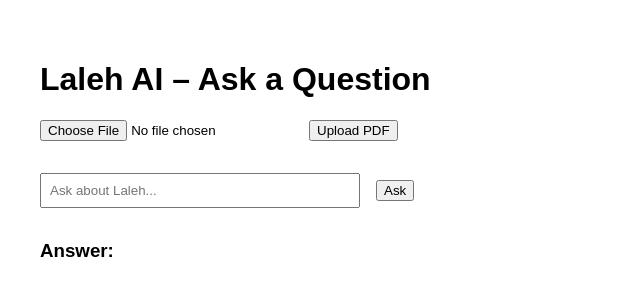
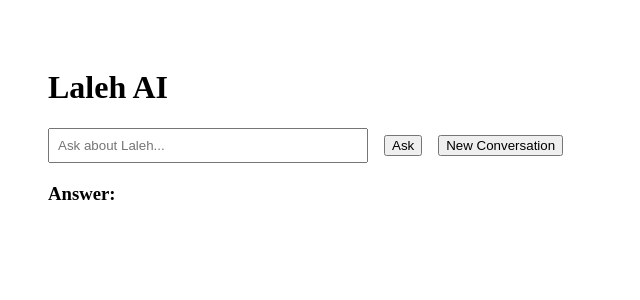
Before and after one commit to laleh-bakhtiar/laleh-ai, a Next.js app: page / in a window 1280 px wide. Shown: the top 300 px of the page, without its empty margins (0-640 px from the left). Built offline with nearby package versions, Linux system fonts and the light colour scheme.

Commit message:
removed Supabase and using OpenAI Vector Storage

```diff
--- /dev/null
+++ b/lib/openai.js
@@ -0,0 +1,5 @@
+import OpenAI from 'openai';
+
+const openai = new OpenAI({ apiKey: process.env.OPENAI_API_KEY });
+
+export default openai;
--- a/lib/supabase.js
+++ /dev/null
@@ -1,6 +0,0 @@
-// lib/supabase.js
-import { createClient } from '@supabase/supabase-js';
-
-const supabase = createClient(process.env.SUPABASE_URL, process.env.SUPABASE_ANON_KEY);
-
-export default supabase;
--- a/lib/utils.js
+++ /dev/null
@@ -1,12 +0,0 @@
-import OpenAI from 'openai';
-
-const openai = new OpenAI({ apiKey: process.env.OPENAI_API_KEY });
-
-export async function getEmbedding(text) {
-	const response = await openai.embeddings.create({
-		model: 'text-embedding-3-small',
-		input: text,
-	});
-
-	return response.data[0].embedding;
-}
--- a/pages/api/ask.js
+++ b/pages/api/ask.js
@@ -1,40 +1,59 @@
-import supabase from '../../lib/supabase';
-import { getEmbedding } from '../../lib/utils';
-import OpenAI from 'openai';
+import openai from '../../lib/openai';
 
-const openai = new OpenAI({ apiKey: process.env.OPENAI_API_KEY });
+let fileNameCache = {};
+
+async function getFileName(fileId) {
+	if (fileNameCache[fileId]) return fileNameCache[fileId];
+	const file = await openai.files.retrieve(fileId);
+	fileNameCache[fileId] = file.filename;
+	return file.filename;
+}
 
 export default async function handler(req, res) {
-	const { question } = req.body;
+	const { question, threadId: clientThreadId } = req.body;
 
-	const embedding = await getEmbedding(question);
+	let threadId = clientThreadId;
 
-	const { data: results, error } = await supabase.rpc('match_documents', {
-		query_embedding: embedding,
-		match_count: 5,
+	if (!threadId) {
+		const thread = await openai.beta.threads.create();
+		threadId = thread.id;
+	}
+
+	await openai.beta.threads.messages.create(threadId, {
+		role: 'user',
+		content: question,
 	});
 
-	if (error) {
-		console.error(error);
-		return res.status(500).json({ error: 'Supabase match_documents RPC failed.' });
+	const run = await openai.beta.threads.runs.create(threadId, {
+		assistant_id: process.env.ASSISTANT_ID,
+	});
+
+	let status = run.status;
+	while (status !== 'completed' && status !== 'failed' && status !== 'cancelled') {
+		await new Promise(r => setTimeout(r, 1000));
+		const updated = await openai.beta.threads.runs.retrieve(threadId, run.id);
+		status = updated.status;
 	}
 
-	const context = results.map(r => r.content).join('\n\n');
+	const messages = await openai.beta.threads.messages.list(threadId);
+	const answerMessage = messages.data[0];
+	const answer = answerMessage?.content[0]?.text?.value || 'No answer found.';
 
-	const completion = await openai.chat.completions.create({
-		model: 'gpt-4o',
-		messages: [
-			{
-				role: 'system',
-				content: 'You are Laleh AI, a helpful assistant that answers questions based only on the provided context.',
-			},
-			{
-				role: 'user',
-				content: `Context:\n${context}\n\nQuestion: ${question}`,
-			},
-		],
+	const annotations = answerMessage?.content[0]?.text?.annotations || [];
+
+	const sources = {};
+	for (const a of annotations) {
+		const fileId = a.file_citation?.file_id;
+		if (fileId) {
+			const filename = await getFileName(fileId);
+			if (!sources[filename]) sources[filename] = [];
+			sources[filename].push(a);
+		}
+	}
+
+	res.status(200).json({
+		answer,
+		threadId,
+		sources,
 	});
-
-	const answer = completion.choices[0].message.content;
-	res.status(200).json({ answer });
 }
--- a/pages/api/embed.js
+++ /dev/null
@@ -1,63 +0,0 @@
-import pdf from 'pdf-parse';
-import multiparty from 'multiparty';
-import fs from 'fs';
-import { promisify } from 'util';
-import { getEmbedding } from '../../lib/utils';
-import supabase from '../../lib/supabase';
-
-export const config = {
-	api: {
-		bodyParser: false,
-	},
-};
-
-const readFile = promisify(fs.readFile);
-
-function smartChunk(text, maxTokens = 1000) {
-	const paragraphs = text.split(/\n\s*\n/); // split by paragraph
-	const chunks = [];
-	let current = '';
-
-	for (const para of paragraphs) {
-		if ((current + para).length > maxTokens) {
-			chunks.push(current.trim());
-			current = para;
-		} else {
-			current += '\n\n' + para;
-		}
-	}
-
-	if (current) chunks.push(current.trim());
-	return chunks;
-}
-
-export default async function handler(req, res) {
-	const form = new multiparty.Form();
-
-	form.parse(req, async (err, fields, files) => {
-		if (err) return res.status(500).json({ error: 'Error parsing file upload.' });
-
-		const file = files.file[0];
-		const buffer = await readFile(file.path);
-		const data = await pdf(buffer);
-		const text = data.text;
-
-		const chunks = smartChunk(text);
-
-		for (let i = 0; i < chunks.length; i++) {
-			const chunk = chunks[i];
-			const embedding = await getEmbedding(chunk);
-
-			await supabase.from('documents').insert({
-				content: chunk,
-				embedding,
-				filename: file.originalFilename,
-				chunk_index: i,
-			});
-
-			console.log(`Embedded chunk ${i + 1} of ${chunks.length}`);
-		}
-
-		return res.status(200).json({ message: 'PDF embedded successfully.' });
-	});
-}
--- a/pages/index.js
+++ b/pages/index.js
@@ -1,86 +1,70 @@
 import { useState } from 'react';
 
 export default function Home() {
-	const [file, setFile] = useState(null);
 	const [question, setQuestion] = useState('');
 	const [answer, setAnswer] = useState('');
-	const [uploadProgress, setUploadProgress] = useState(null); // Number (0–100) or string status
-
-	async function uploadPDF() {
-		if (!file) return alert('Please select a PDF first.');
-
-		setUploadProgress(0);
-
-		const formData = new FormData();
-		formData.append('file', file);
-
-		const xhr = new XMLHttpRequest();
-
-		xhr.upload.onprogress = e => {
-			if (e.lengthComputable) {
-				const percent = Math.round((e.loaded / e.total) * 100);
-				setUploadProgress(percent);
-			}
-		};
-
-		xhr.onload = () => {
-			if (xhr.status === 200) {
-				setUploadProgress('Embedding complete ✅');
-			} else {
-				setUploadProgress('Upload failed ❌');
-			}
-		};
-
-		xhr.onerror = () => {
-			setUploadProgress('Upload error ❌');
-		};
-
-		xhr.open('POST', '/api/embed');
-		xhr.send(formData);
-	}
+	const [sources, setSources] = useState({});
+	const [threadId, setThreadId] = useState(null);
 
 	async function ask() {
 		setAnswer('Thinking...');
+		setSources({});
+
 		const res = await fetch('/api/ask', {
 			method: 'POST',
 			headers: { 'Content-Type': 'application/json' },
-			body: JSON.stringify({ question }),
+			body: JSON.stringify({ question, threadId }),
 		});
+
 		const data = await res.json();
 		setAnswer(data.answer);
+		setSources(data.sources || {});
+		setThreadId(data.threadId); // Persist thread ID for follow-ups
 	}
 
 	return (
-		<main style={{ padding: '2rem', fontFamily: 'Arial, sans-serif' }}>
-			<h1>Laleh AI – Ask a Question</h1>
+		<main style={{ padding: 40 }}>
+			<h1>Laleh AI</h1>
 
-			<section style={{ marginBottom: '2rem' }}>
-				<input type="file" accept="application/pdf" onChange={e => setFile(e.target.files[0])} />
-				<button onClick={uploadPDF} style={{ marginLeft: '1rem' }}>
-					Upload PDF
-				</button>
-
-				{typeof uploadProgress === 'number' && (
-					<div style={{ marginTop: '1rem', width: '100%', maxWidth: '400px' }}>
-						<progress value={uploadProgress} max="100" style={{ width: '100%' }} />
-						<div>{uploadProgress}%</div>
-					</div>
-				)}
-
-				{typeof uploadProgress === 'string' && <div style={{ marginTop: '1rem' }}>{uploadProgress}</div>}
-			</section>
-
-			<section>
-				<input type="text" value={question} onChange={e => setQuestion(e.target.value)} placeholder="Ask about Laleh..." style={{ width: '300px', padding: '0.5rem' }} />
+			<div style={{ marginBottom: 20 }}>
+				<input value={question} onChange={e => setQuestion(e.target.value)} placeholder="Ask about Laleh..." style={{ width: '300px', padding: '8px' }} />
 				<button onClick={ask} style={{ marginLeft: '1rem' }}>
 					Ask
 				</button>
-			</section>
+				<button
+					onClick={() => {
+						setThreadId(null);
+						setAnswer('');
+						setSources({});
+					}}
+					style={{ marginLeft: '1rem' }}
+				>
+					New Conversation
+				</button>
+			</div>
 
-			<section style={{ marginTop: '2rem', whiteSpace: 'pre-wrap' }}>
+			<div style={{ whiteSpace: 'pre-wrap', marginBottom: 20 }}>
 				<h3>Answer:</h3>
 				<p>{answer}</p>
-			</section>
+			</div>
+
+			{Object.keys(sources).length > 0 && (
+				<div>
+					<h4>Sources:</h4>
+					{Object.entries(sources).map(([filename, annotations]) => (
+						<div key={filename} style={{ marginBottom: 10 }}>
+							<strong>📄 {filename}</strong>
+							<ul>
+								{annotations.map((a, i) => (
+									<li key={i} style={{ fontStyle: 'italic', marginBottom: 4 }}>
+										“{a.text}”
+									</li>
+								))}
+							</ul>
+						</div>
+					))}
+				</div>
+			)}
 		</main>
 	);
 }
```
Also changed, not shown: pages/api/upload.js (added, +32 -0 lines), 2 other files (tests, documents, lock files or other folders).
